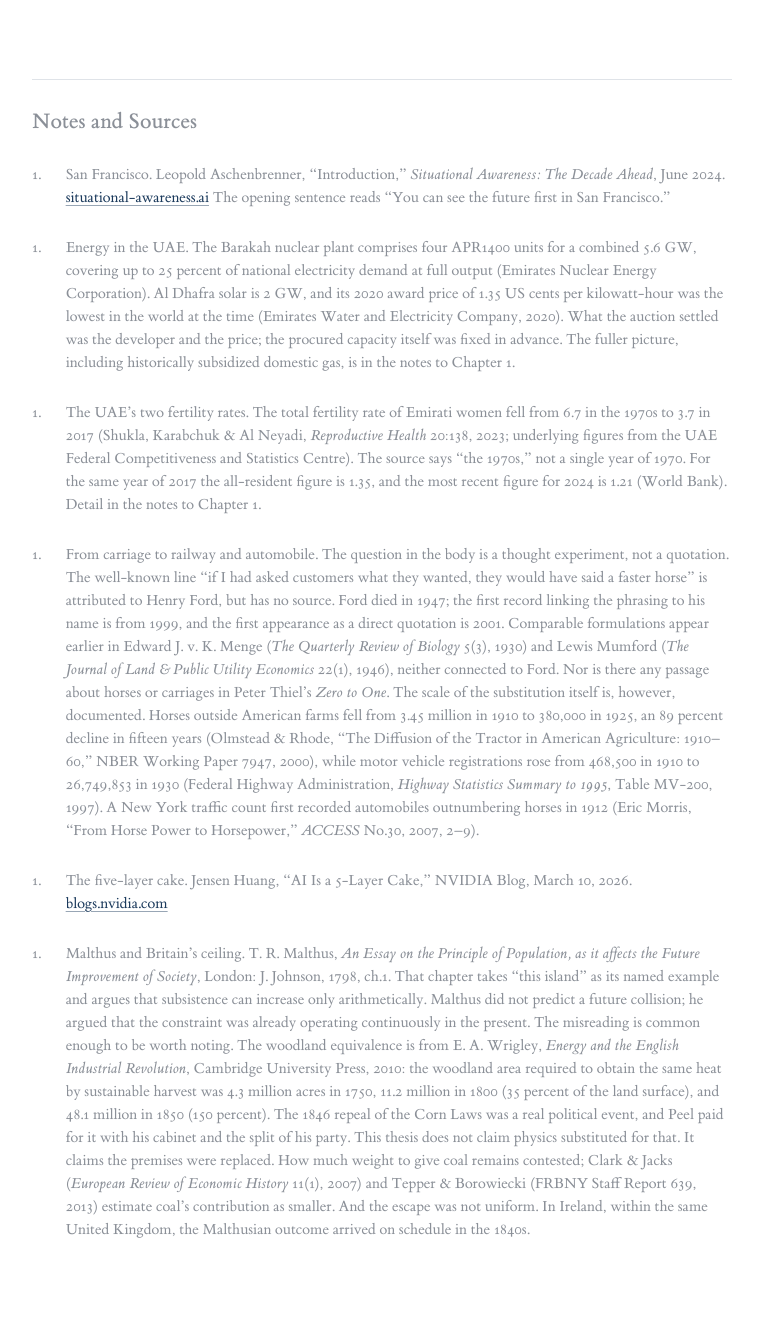
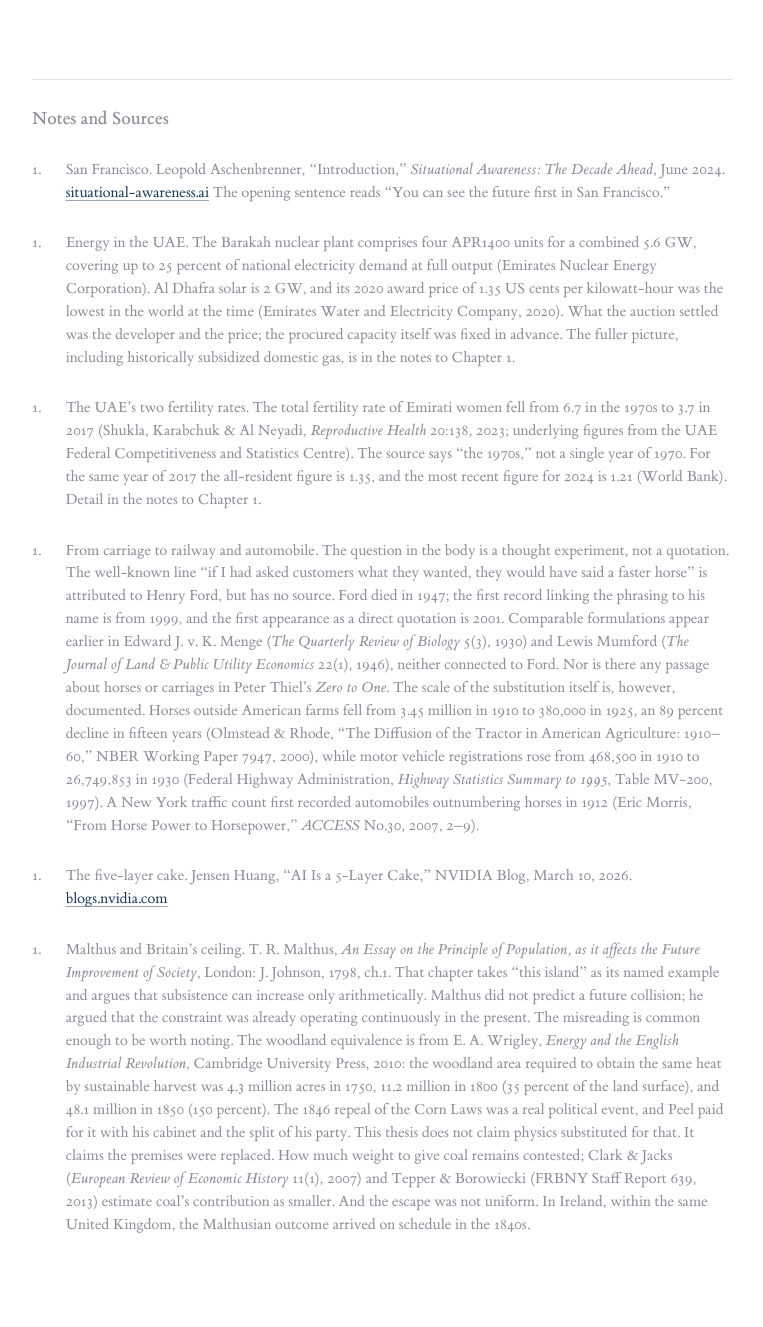
Before and after one commit to arata-hoshino/arata-hoshino.github.io, a Jekyll site: the page built from _essays/premise.md, in a window 1280 px wide. Shown: the part 4903-6230 px from the top of the page, without its empty margins (258-1021 px from the left). Built offline with Jekyll 4.4.1, drawn with Linux system fonts in a browser that asks for light colours.

Commit message:
Set the apparatus heads smaller than those of the body
Co-Authored-By: Claude Opus 5 <noreply@anthropic.com>

```diff
--- a/assets/css/style.css
+++ b/assets/css/style.css
@@ -728,11 +728,16 @@ main {
 }
 
 /* Inside the apparatus everything is set at one colour, the heads with it:
-   it is reference, not argument, and the weight alone tells them apart. */
+   it is reference, not argument, and the weight alone tells them apart.
+   The heads are set smaller than those of the body for the same reason. */
 .prose .apparatus strong,
 .prose .apparatus b,
 .prose .apparatus h2 {
   color: inherit;
+}
+
+.prose .apparatus h2 {
+  font-size: 1.2em;
 }
 
 .prose .apparatus strong,
```
